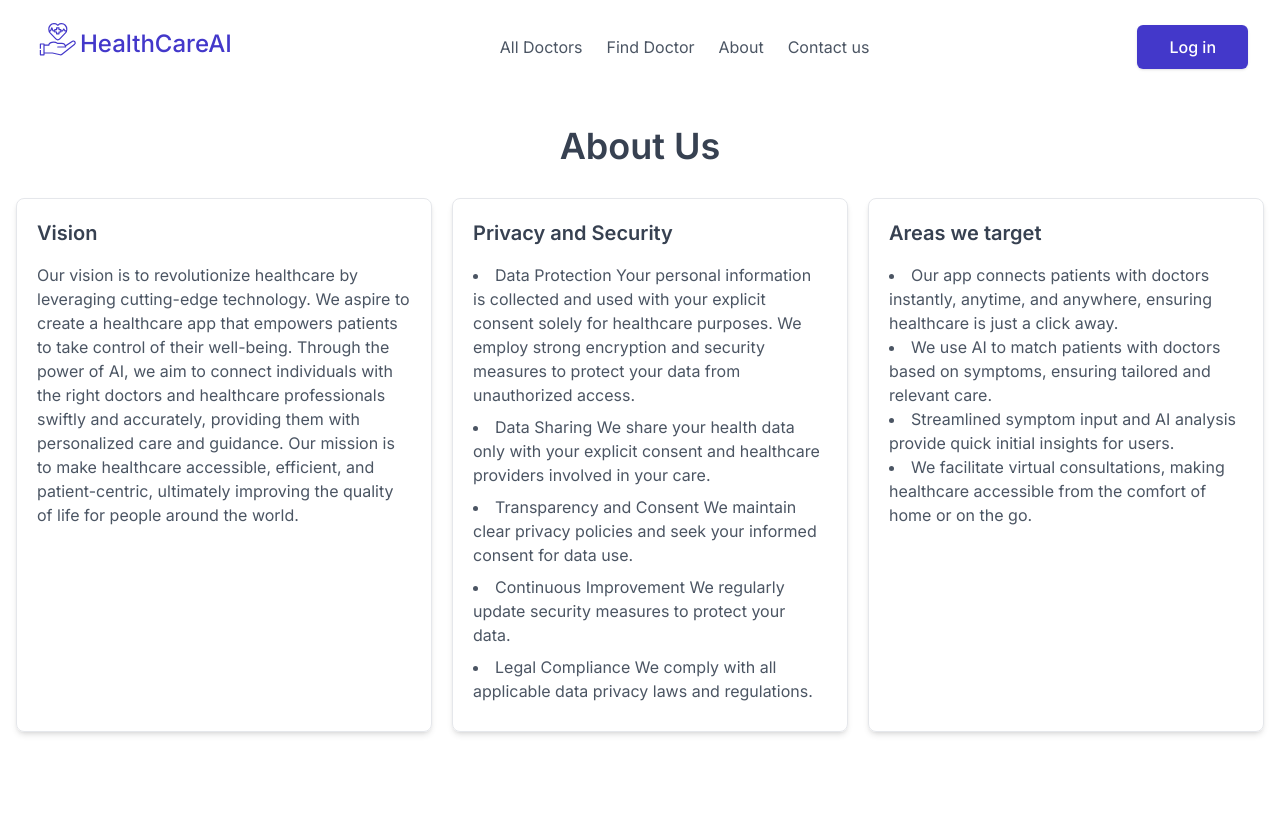
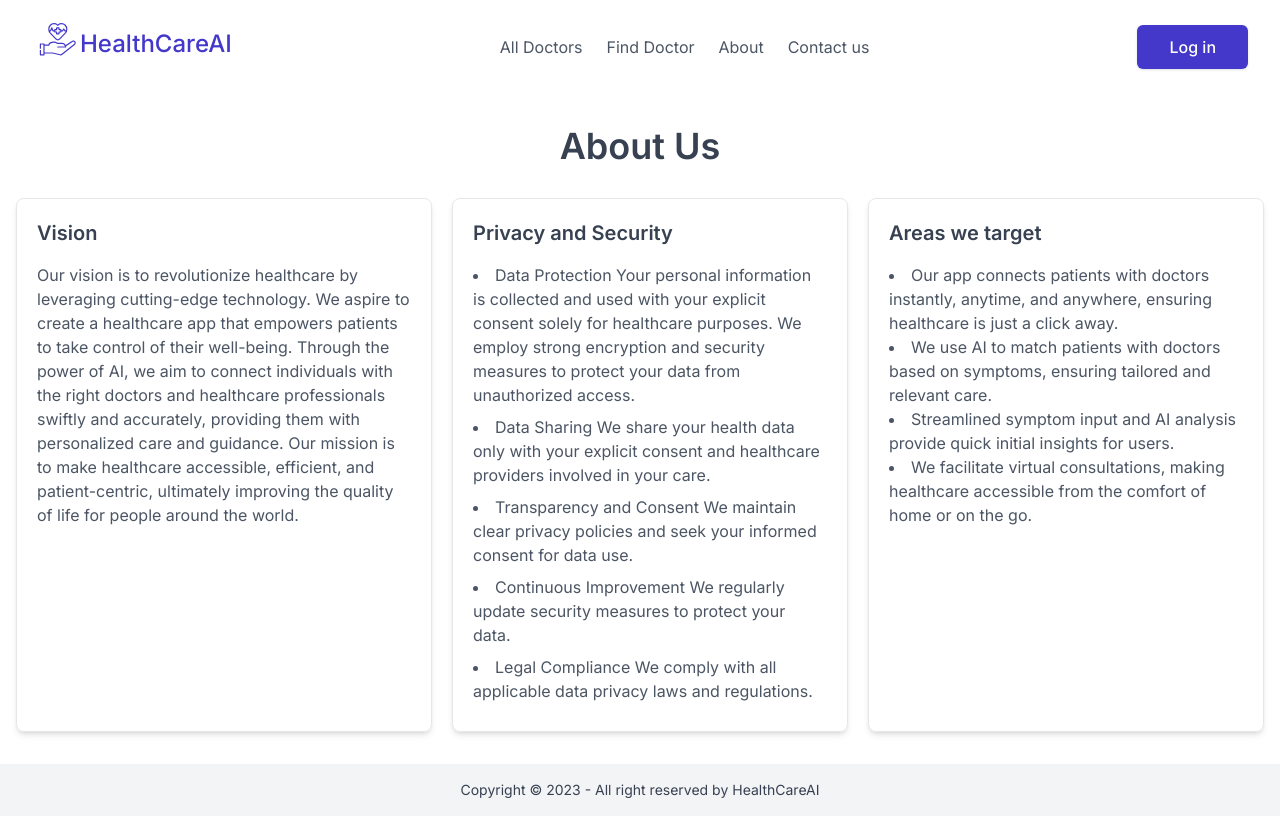
Before and after one commit to Daniel-16/healthcare-ai, a Next.js app: page /about in a window 1280 px wide. Built offline with nearby package versions, Linux system fonts and the light colour scheme.

Commit message:
feat: footer for all pages

```diff
--- a/app/about/page.tsx
+++ b/app/about/page.tsx
@@ -1,3 +1,4 @@
+import Footer from "@/components/Footer";
 import Header from "@/components/Header";
 
 const About = () => {
@@ -76,6 +77,7 @@ const About = () => {
           </div>
         </div>
       </div>
+      <Footer />
     </>
   );
 };
--- a/app/doctors/page.tsx
+++ b/app/doctors/page.tsx
@@ -2,6 +2,7 @@ import Image from "next/image";
 import doctor from "../../public/images/doctor.jpg";
 import SearchInput from "@/components/SearchInput";
 import Header from "@/components/Header";
+import Footer from "@/components/Footer";
 // import Link from "next/link";
 
 const Doctors = () => {
@@ -77,6 +78,7 @@ const Doctors = () => {
           </ul>
         </div>
       </div>
+      <Footer />
     </>
   );
 };
```
